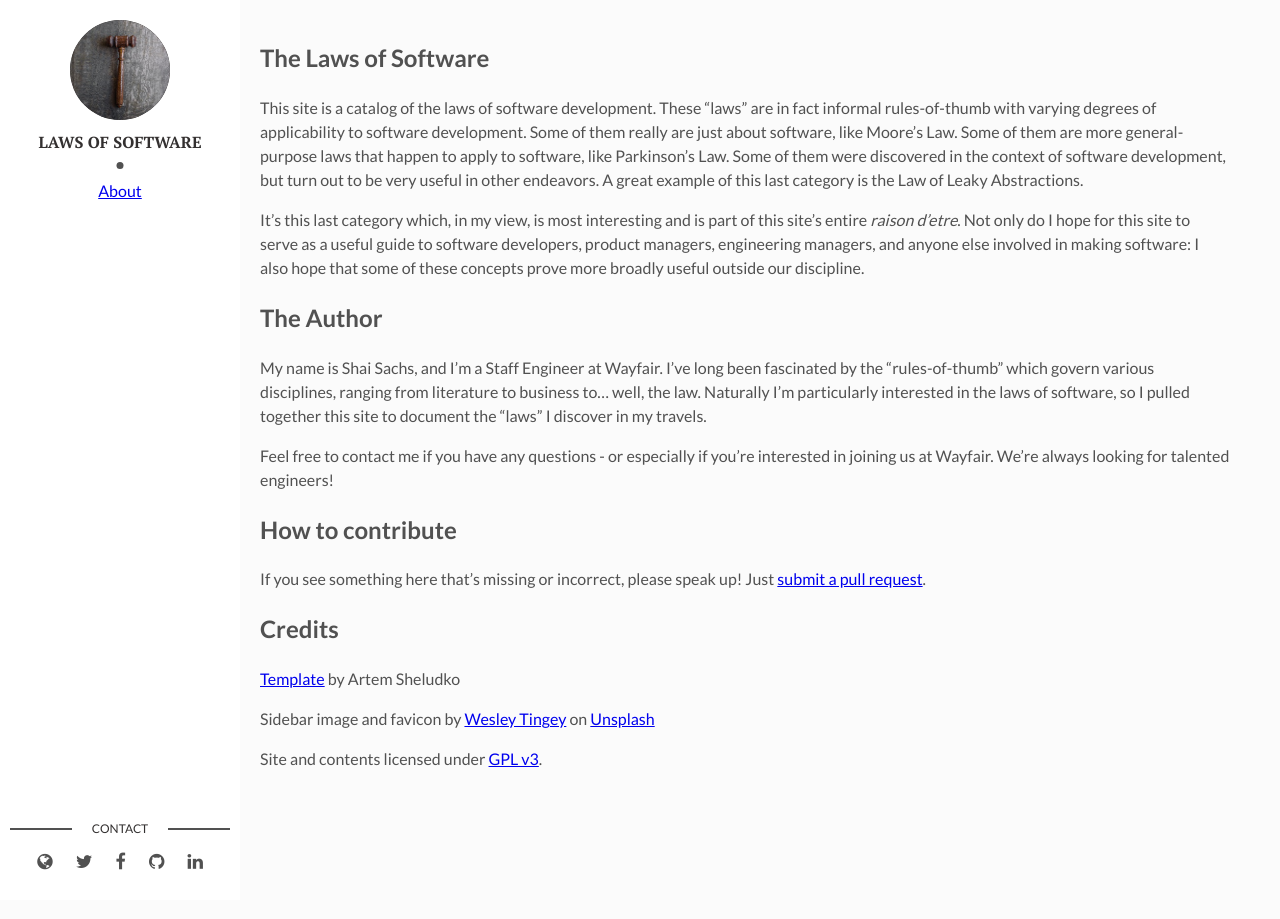
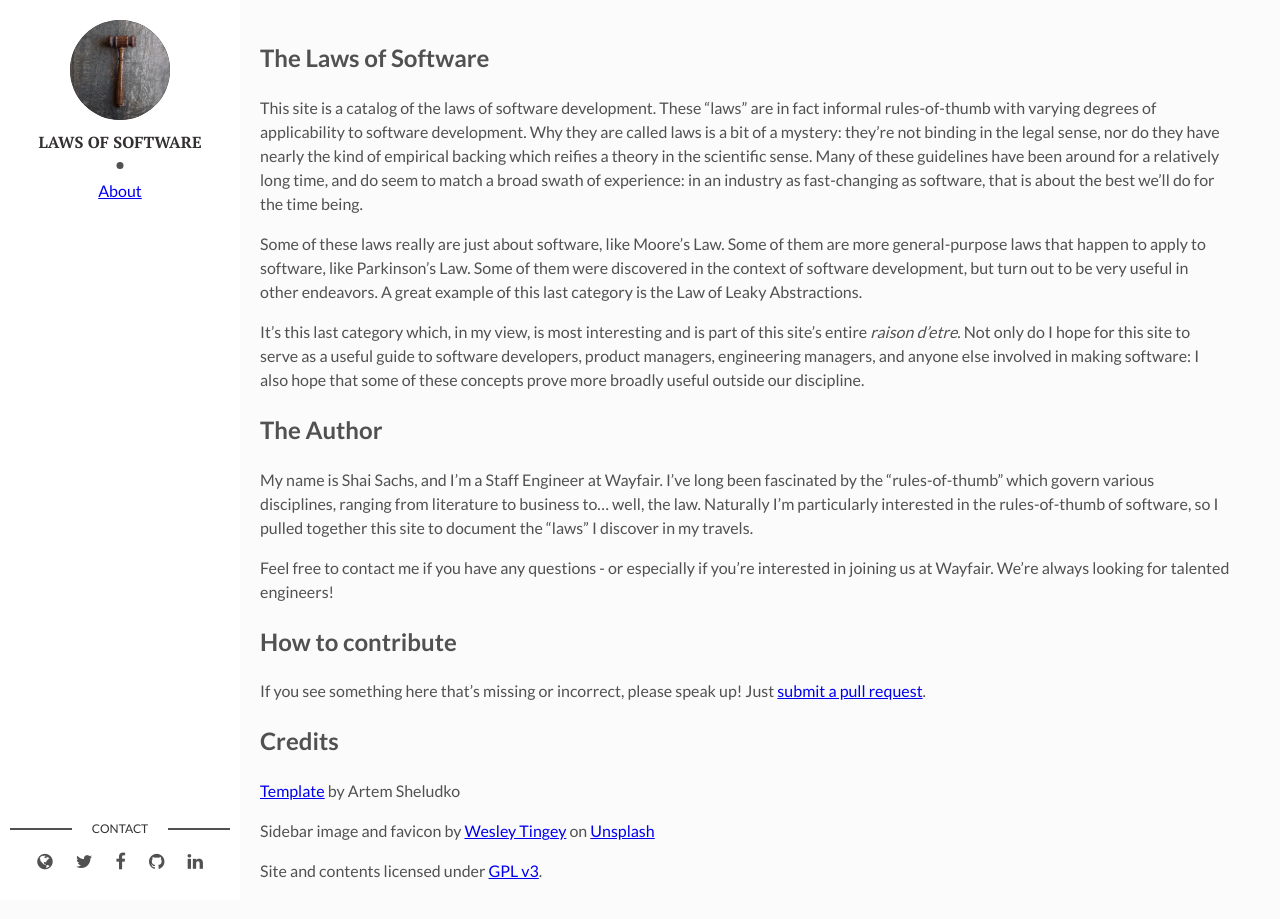
Before and after one commit to shaisachs/laws-of-software, a Jekyll site: the page built from about.md, in a window 1280 px wide. Built offline with Jekyll 4.4.1, drawn with Linux system fonts in a browser that asks for light colours.

Commit message:
Tidy up notes on laws
Signed-off-by: Shai Sachs <shaisachs@gmail.com>

```diff
--- a/about.md
+++ b/about.md
@@ -6,13 +6,15 @@ permalink: /about/
 
 ## The Laws of Software
 
-This site is a catalog of the laws of software development. These "laws" are in fact informal rules-of-thumb with varying degrees of applicability to software development. Some of them really are just about software, like Moore's Law. Some of them are more general-purpose laws that happen to apply to software, like Parkinson's Law. Some of them were discovered in the context of software development, but turn out to be very useful in other endeavors. A great example of this last category is the Law of Leaky Abstractions.
+This site is a catalog of the laws of software development. These "laws" are in fact informal rules-of-thumb with varying degrees of applicability to software development. Why they are called laws is a bit of a mystery: they're not binding in the legal sense, nor do they have nearly the kind of empirical backing which reifies a theory in the scientific sense. Many of these guidelines have been around for a relatively long time, and do seem to match a broad swath of experience: in an industry as fast-changing as software, that is about the best we'll do for the time being.
+
+Some of these laws really are just about software, like Moore's Law. Some of them are more general-purpose laws that happen to apply to software, like Parkinson's Law. Some of them were discovered in the context of software development, but turn out to be very useful in other endeavors. A great example of this last category is the Law of Leaky Abstractions.
 
 It's this last category which, in my view, is most interesting and is part of this site's entire *raison d'etre*. Not only do I hope for this site to serve as a useful guide to software developers, product managers, engineering managers, and anyone else involved in making software: I also hope that some of these concepts prove more broadly useful outside our discipline.
 
 ## The Author
 
-My name is Shai Sachs, and I'm a Staff Engineer at Wayfair. I've long been fascinated by the "rules-of-thumb" which govern various disciplines, ranging from literature to business to... well, the law. Naturally I'm particularly interested in the laws of software, so I pulled together this site to document the "laws" I discover in my travels.
+My name is Shai Sachs, and I'm a Staff Engineer at Wayfair. I've long been fascinated by the "rules-of-thumb" which govern various disciplines, ranging from literature to business to... well, the law. Naturally I'm particularly interested in the rules-of-thumb of software, so I pulled together this site to document the "laws" I discover in my travels.
 
 Feel free to contact me if you have any questions - or especially if you're interested in joining us at Wayfair. We're always looking for talented engineers!
 
```
